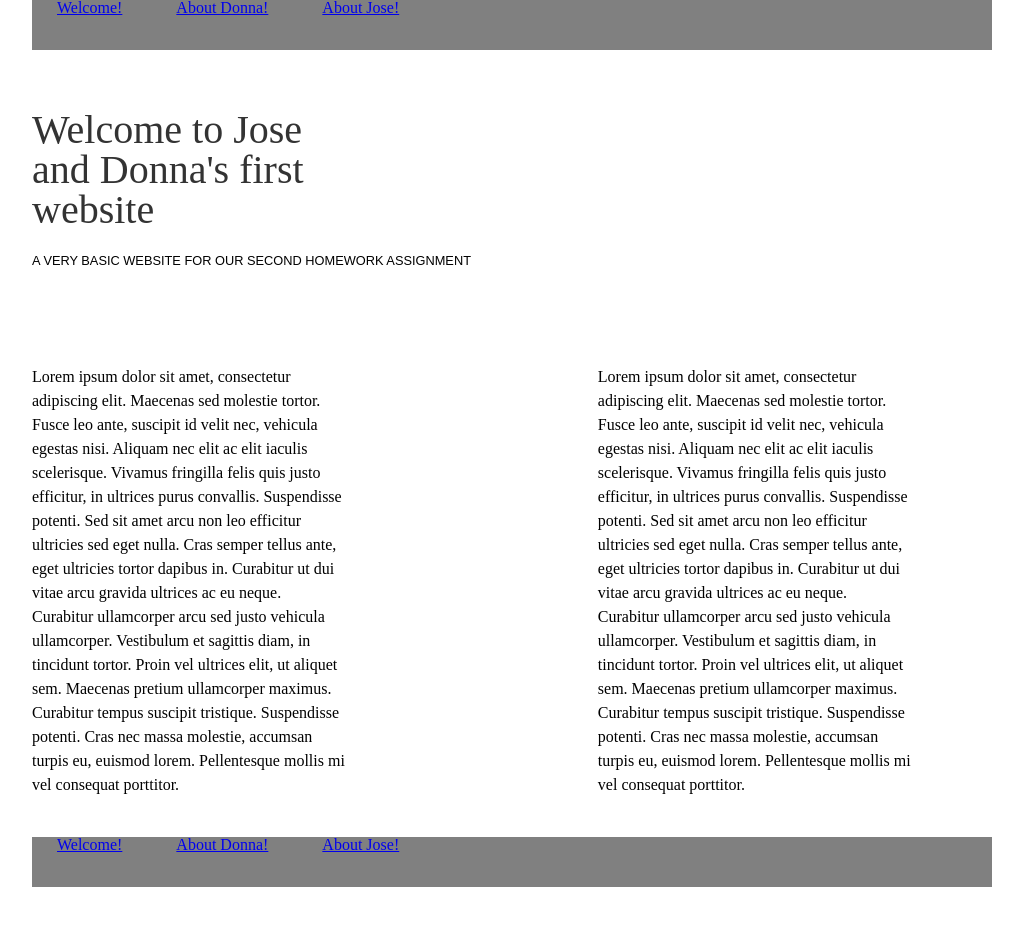
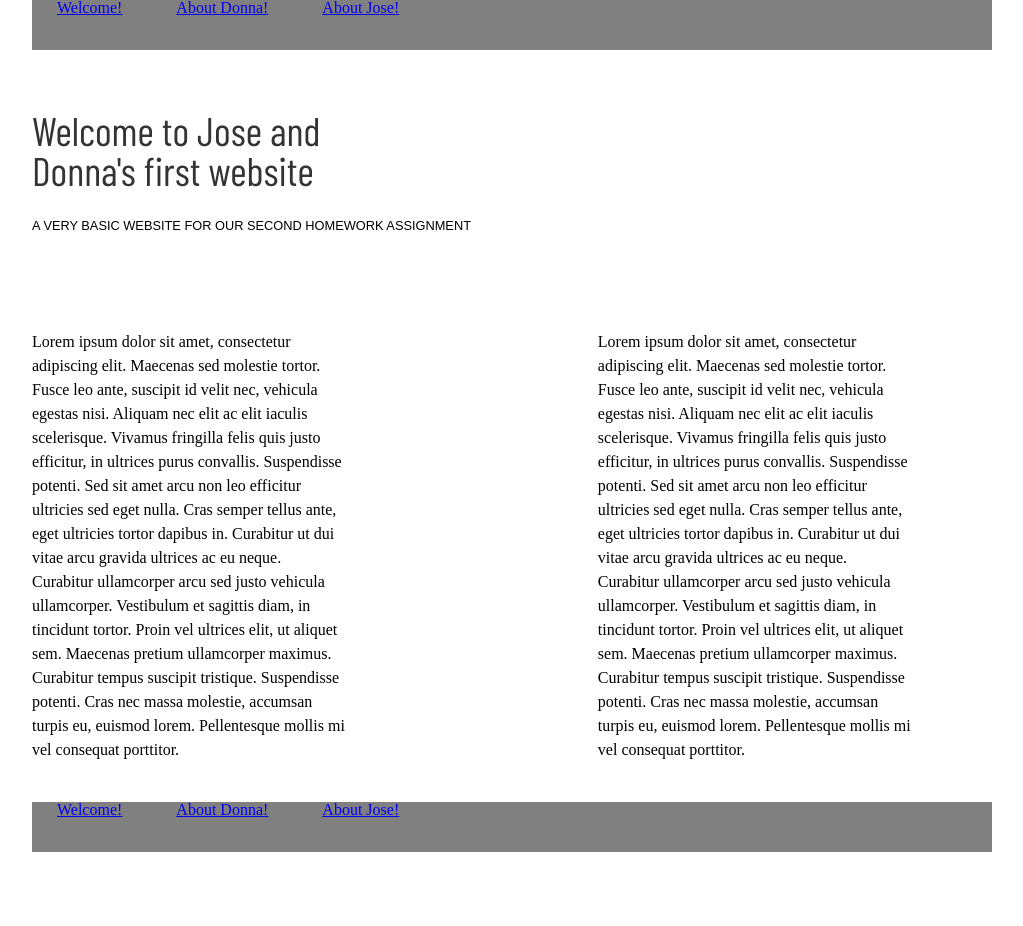
Before and after one commit to jdelaespriella/cpst342f17hw2, a plain HTML site: page index.html in a window 1280 px wide. Shown: the whole page, without its empty margins (128-1151 px from the left). After the commit the page ends 902 px from the top, so only its background shows below. Drawn offline with nearby package versions, Linux system fonts and the light colour scheme.

Commit message:
imported google font

```diff
--- a/style.css
+++ b/style.css
@@ -1,3 +1,6 @@
+@import url('https://fonts.googleapis.com/css?family=Barlow+Condensed');
+
+
 /* http://meyerweb.com/eric/tools/css/reset/
    v2.0 | 20110126
    License: none (public domain)
@@ -71,7 +74,7 @@ table {
 	 color: #333;
 	 font-size: 2.5rem;
 	 margin-bottom: 15px;
-	 font-family: 'Times New Roman', serif;
+	 font-family: 'Barlow Condensed', sans-serif;
 	 grid-column: 1 / 5;
  }
 
```
